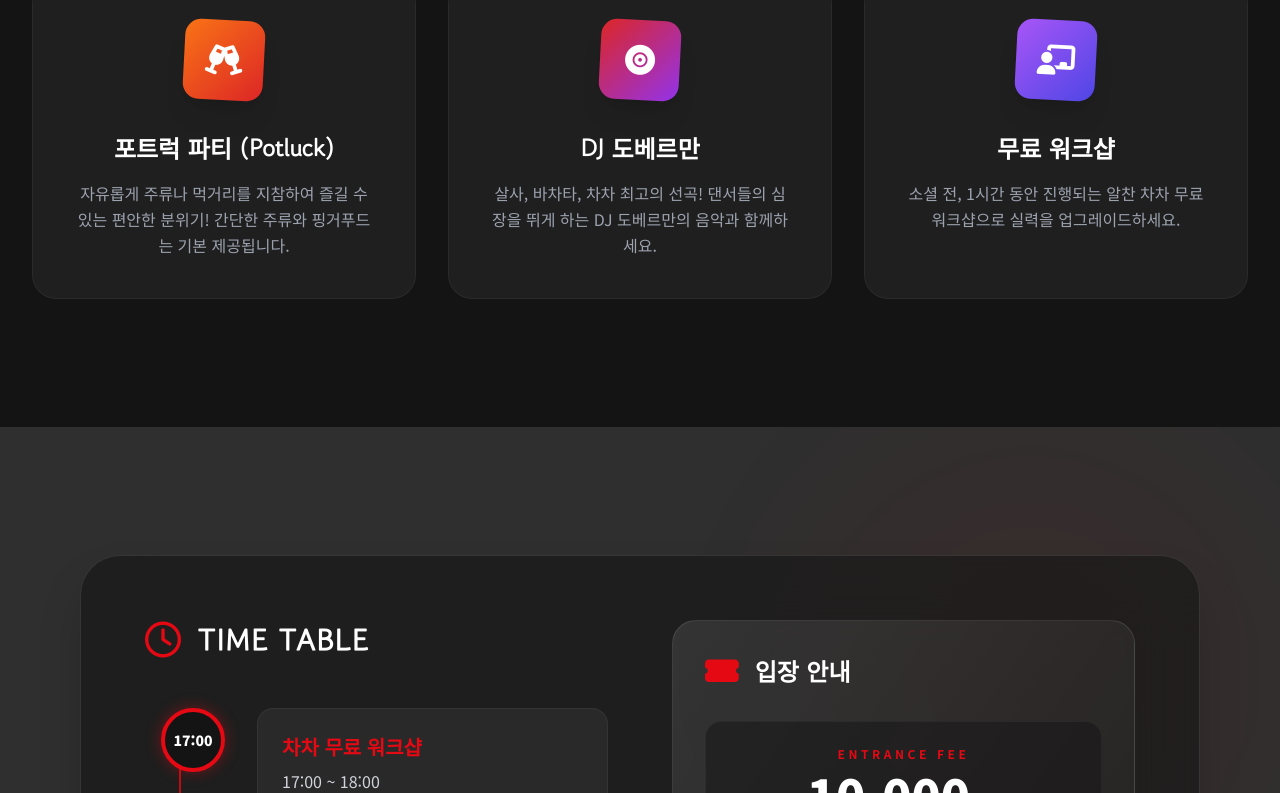
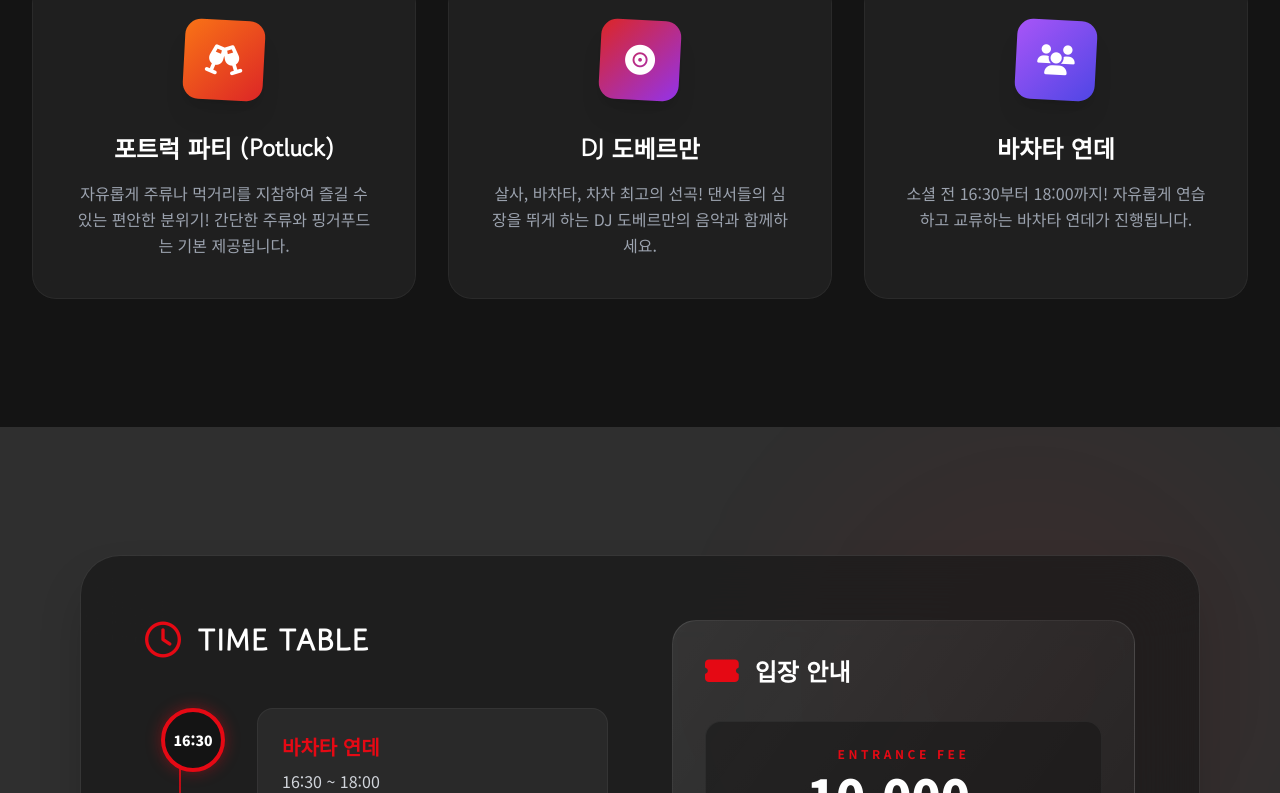
Before and after one commit to parkys1004/KYUL-SOCIAL, a React (Vite) app: page / in a window 1280 px wide. Shown: the part 1107-1900 px from the top of the page. Built offline with nearby package versions, Linux system fonts and the light colour scheme.

Commit message:
feat: Update event details for Bachata practice
Replaced the "Free ChaCha Workshop" feature with "Bachata Practice" and adjusted the schedule and description accordingly. Also updated the Naver Maps link for better accuracy.

```diff
--- a/components/Features.tsx
+++ b/components/Features.tsx
@@ -48,9 +48,9 @@ const Features: React.FC = () => {
             delay="200ms"
           />
           <FeatureCard
-            icon="fa-chalkboard-teacher"
-            title="무료 워크샵"
-            desc="소셜 전, 1시간 동안 진행되는 알찬 차차 무료 워크샵으로 실력을 업그레이드하세요."
+            icon="fa-users"
+            title="바차타 연데"
+            desc="소셜 전 16:30부터 18:00까지! 자유롭게 연습하고 교류하는 바차타 연데가 진행됩니다."
             gradient="from-purple-500 to-indigo-600"
             delay="400ms"
           />
--- a/components/LocationContact.tsx
+++ b/components/LocationContact.tsx
@@ -31,7 +31,7 @@ const LocationContact: React.FC = () => {
               <p className="text-gray-300 mt-2 text-lg">부산 부산진구 동천로 4</p>
 
               <a
-                href="https://map.naver.com"
+                href="https://naver.me/Gia4OUNu"
                 target="_blank"
                 rel="noreferrer"
                 className="mt-8 px-8 py-3 bg-white text-brand-dark font-bold rounded-full transform hover:scale-105 hover:bg-brand-red hover:text-white transition-all shadow-lg flex items-center gap-2"
--- a/components/Schedule.tsx
+++ b/components/Schedule.tsx
@@ -36,11 +36,11 @@ const Schedule: React.FC<ScheduleProps> = ({ onCopy }) => {
                 {/* Item 1 */}
                 <div className="flex gap-8 relative group">
                   <div className="w-16 h-16 bg-brand-dark border-4 border-brand-red rounded-full flex items-center justify-center shrink-0 z-10 font-black text-sm shadow-[0_0_15px_rgba(229,9,20,0.4)] group-hover:scale-110 transition-transform duration-300">
-                    17:00
+                    16:30
                   </div>
                   <div className="bg-white/5 p-6 rounded-2xl flex-1 border border-white/5 group-hover:bg-white/10 transition-colors">
-                    <h3 className="text-xl font-bold text-brand-red mb-2">차차 무료 워크샵</h3>
-                    <p className="text-gray-300 font-medium">17:00 ~ 18:00</p>
+                    <h3 className="text-xl font-bold text-brand-red mb-2">바차타 연데</h3>
+                    <p className="text-gray-300 font-medium">16:30 ~ 18:00</p>
                     <p className="text-sm text-gray-500 mt-2 flex items-center gap-2">
                       <i className="fas fa-map-pin"></i> 맘보 바차타홀
                     </p>
```
